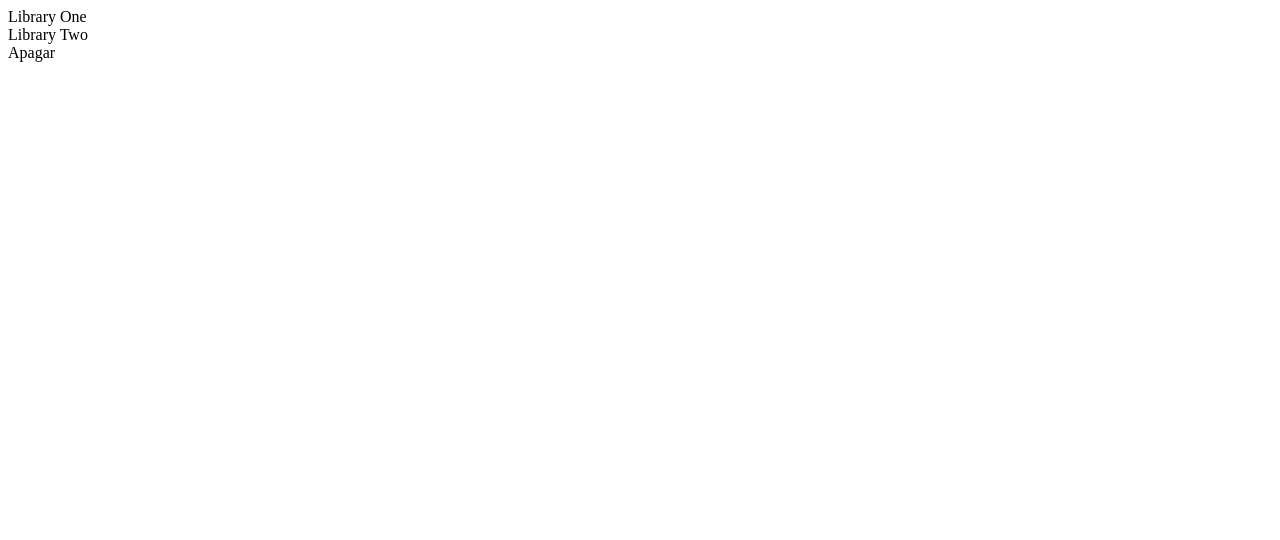
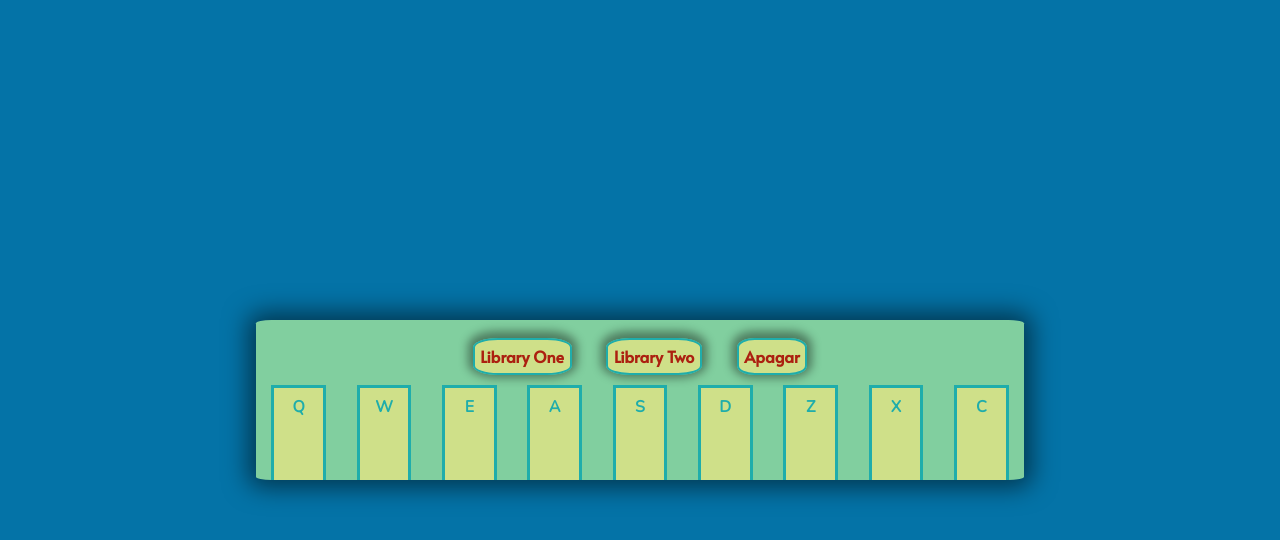
Before and after one commit to Drag0Nj/Drum_machine, a plain HTML site: page index.html in a window 1280 px wide. Drawn offline with nearby package versions, Linux system fonts and the light colour scheme; the site is published under a folder, as on GitHub Pages, so addresses that start at the root find nothing.

Commit message:
Update index.html

```diff
--- a/index.html
+++ b/index.html
@@ -4,7 +4,7 @@
         <meta charset="UTF-8">
         <meta name="viewport" content="width=device-width, initial-scale=1.0">
         <link rel="favicon" href="favicon.ico" type="image/x-icon">
-        <link rel="stylesheet" href="/estilos.css">
+        <link rel="stylesheet" href="estilos.css">
         <title>Rhythm and Drums</title>
     </head>
     <body>
@@ -19,5 +19,5 @@
                 </div>
             </div>
         </div>
-        <script src="/app.js" type="text/javascript"></script>
+        <script src="app.js" type="text/javascript"></script>
     </body
```
